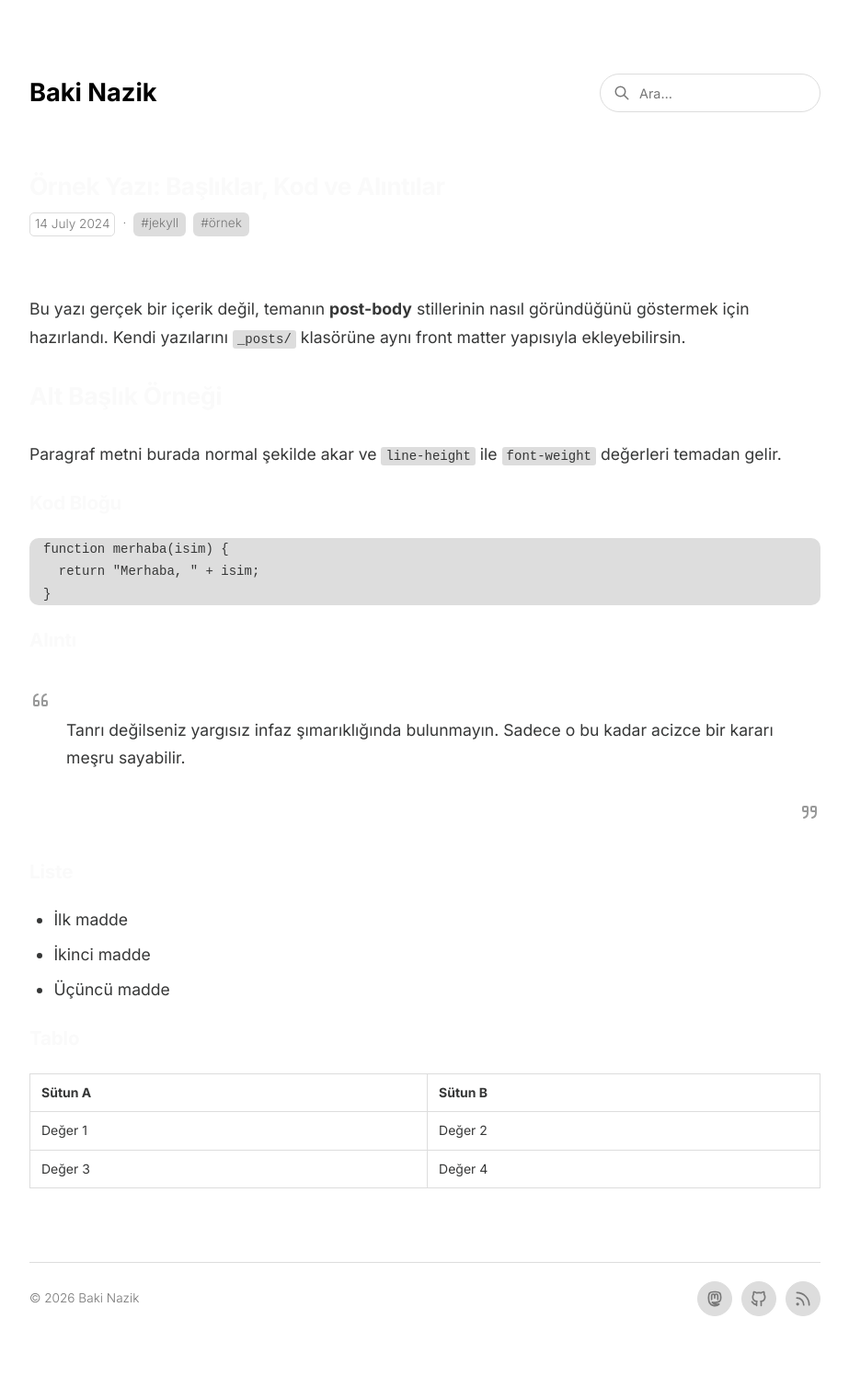
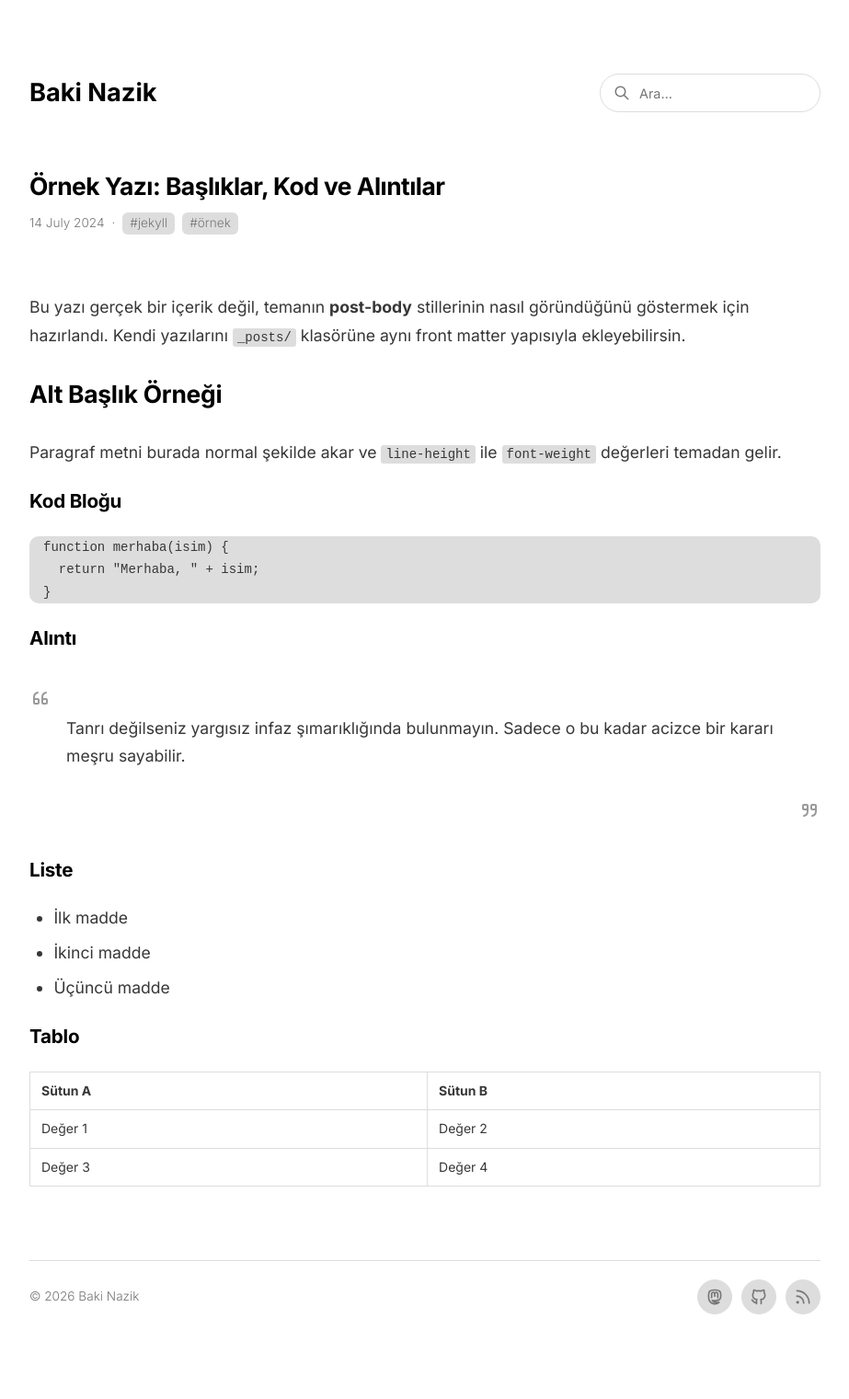
Before and after one commit to bakinazik/bakinazik.github.io, a Jekyll site: the page built from _posts/2024-07-14-ornek-yazi-basliklar-ve-kod.md, in a window 1280 px wide. Shown: the whole page at 92% size, without its empty margins (178-1101 px from the left). Built offline with Jekyll 4.4.1, drawn with Linux system fonts in a browser that asks for light colours.

Commit message:
Update repository

```diff
--- a/_includes/style.css
+++ b/_includes/style.css
@@ -407,7 +407,7 @@ header {
     line-height: 1.25;
     letter-spacing: -0.02em;
     margin-bottom: 12px;
-    color: var(--title);
+    color: var(--accent);
 }
 
 .post-meta {
@@ -423,12 +423,6 @@ header {
   padding: 0 8px;
 }
 
-.post-meta time {
-  padding: 0 5px;
-  border-radius: 5px;
-  border: 1px solid var(--border);
-}
-
 .post-body p { margin-bottom: 1.4em; }
 .post-body b {
     font-weight: 600;
@@ -438,7 +432,7 @@ header {
   line-height: 1.25;
   letter-spacing: -0.01em;
   margin: 1.2em 0;
-  color: var(--title);
+  color: var(--accent);
 }
 
 .post-body a { color: var(--text); text-decoration: underline; text-underline-offset: 3px; }
@@ -623,20 +617,22 @@ header {
   outline: none;
   border-color: var(--text);
 }
+
 .form .contact-form-button-submit {
     display: flex;
-  color: var(--muted);
+    color: var(--bg);
     padding: 10px 15px;
     border: 1px solid var(--border);
     border-radius: 20px;
     transition: all 0.2s ease;
-  background: var(--primary);
+    background: var(--accent);
     justify-content: center;
     cursor: pointer;
     width: 100%;
     font-size: 1rem;
     font-weight: bold;
 }
+
 .contact-form-button-submit:hover {
     color: var(--text);
     background: var(--secondary);
```
Lines whose indentation alone changed are shown as unchanged.
